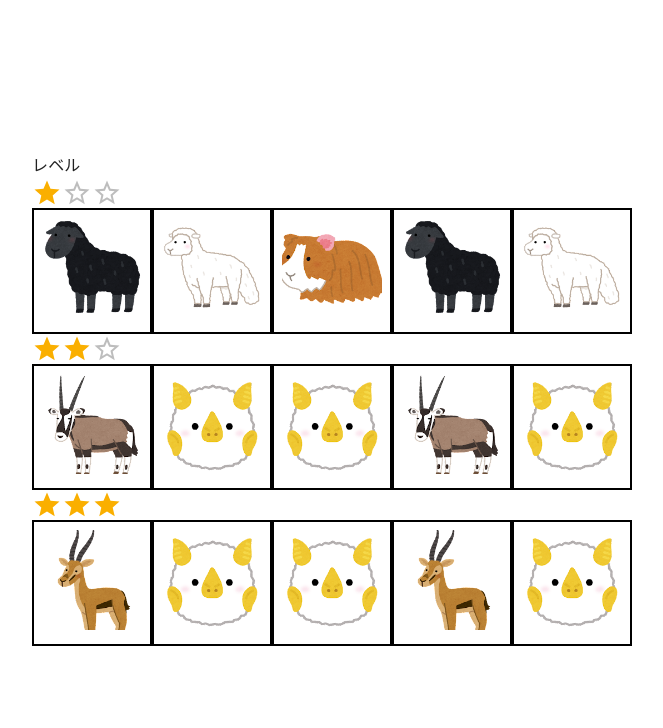
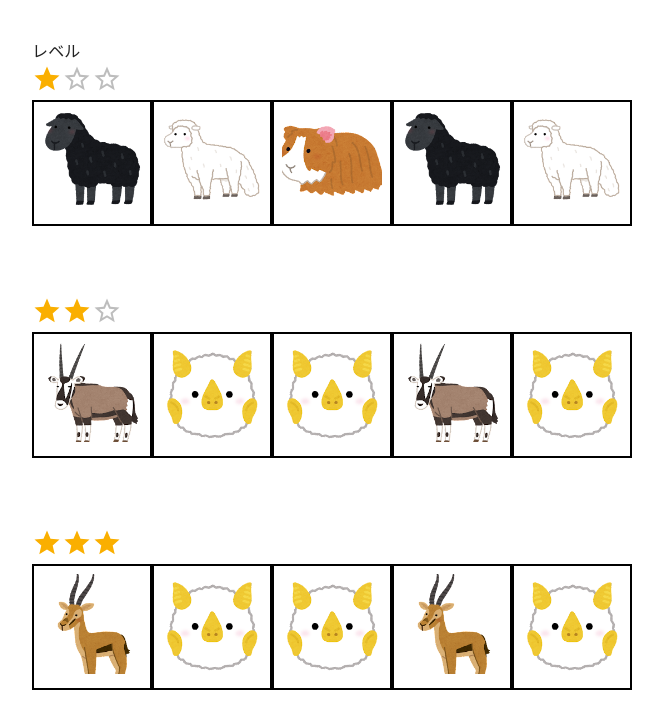
Before and after one commit to mikiya1130/katachi_monster, a Next.js app in the folder frontend/: page /level-select in a window 1280 px wide. Shown: the top 728 px of the page, without its empty margins (308-971 px from the left). Built offline with nearby package versions, Linux system fonts and the light colour scheme.

Commit message:
縦のサイズをスマホに対応するようにしました。

```diff
--- a/frontend/src/app/level-select/page.tsx
+++ b/frontend/src/app/level-select/page.tsx
@@ -1,5 +1,5 @@
 "use client";
-import { Rating, Stack, Typography } from "@mui/material";
+import { Box, Rating, Stack, Typography } from "@mui/material";
 
 import Swiper from "@/app/level-select/Swiper";
 import { imagesLevel1, imagesLevel2, imagesLevel3 } from "@/sampleImages";
@@ -12,12 +12,17 @@ const LevelSelect = () => {
     imagesLevel3,
   ];
 
+  const height = "100svh";
+  const headerHeight = "1rem";
+  const contentHeight = `calc(${height} - ${headerHeight})`;
+
   return (
     <Stack py={5} direction="column" justifyContent="center" height="100svh">
-      <Typography>レベル</Typography>
+      <Typography fontSize={headerHeight}>レベル</Typography>
+      <Stack direction="column" height={contentHeight}>
         {swiperList.map((images, level) => {
           return (
-          <>
+            <Box flexGrow={1} key={level}>
               <Rating
                 value={level + 1}
                 max={swiperList.length}
@@ -25,9 +30,10 @@ const LevelSelect = () => {
                 readOnly
               />
               <Swiper images={images} />
-          </>
+            </Box>
           );
         })}
+      </Stack>
     </Stack>
   );
 };
```
Lines whose indentation alone changed are shown as unchanged.
